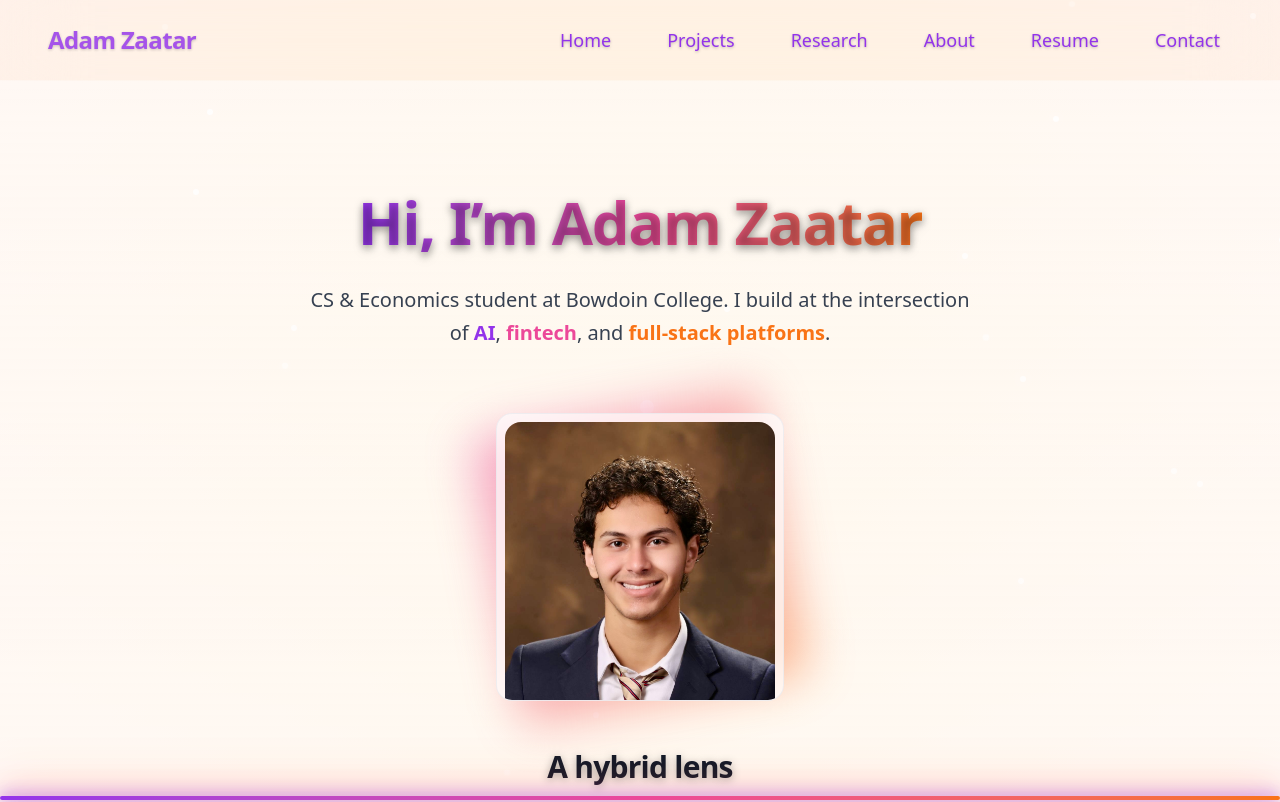
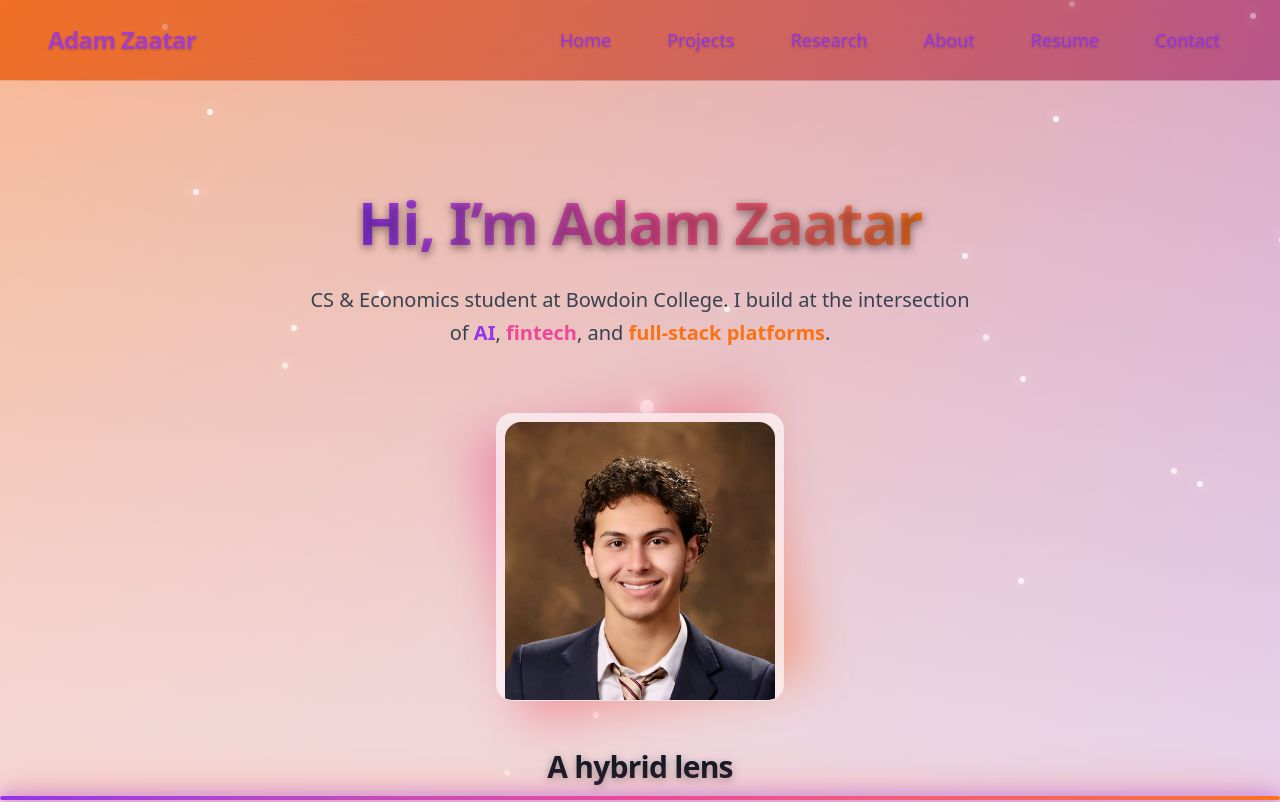
Before and after one commit to adamzatar/adam-zaatar-portfolio, a Next.js app: page / in a window 1280 px wide. Shown: the top 802 px of the page. Built offline with nearby package versions, Linux system fonts and the light colour scheme.

Commit message:
test: disable AnimatedBackground for Safari isolation

```diff
--- a/app/layout.tsx
+++ b/app/layout.tsx
@@ -1,9 +1,8 @@
+// app/layout.tsx
 import type { Metadata } from "next";
-import Script from "next/script"; // ✅ Import Script for inline instrumentation
 import "./globals.css";
 import { cn } from "@/lib/utils";
 import NavBar from "@/components/NavBar";
-// import AnimatedBackground from "@/components/AnimatedBackground"; // 🚫 Disabled for performance test
 
 export const metadata: Metadata = {
   title: "Adam Zaatar Portfolio",
@@ -17,45 +16,21 @@ export default function RootLayout({
 }) {
   return (
     <html lang="en" suppressHydrationWarning>
-      <head>
-        {/* 🔍 Safari LongTask Logger */}
-        <Script id="longtasks" strategy="beforeInteractive">
-          {`
-            (function(){
-              if (!('PerformanceObserver' in window)) return;
-              try {
-                const obs = new PerformanceObserver((list) => {
-                  for (const entry of list.getEntries()) {
-                    if (entry.duration >= 50) {
-                      console.log('[LongTask]', {
-                        name: entry.name,
-                        start: Math.round(entry.startTime),
-                        dur: Math.round(entry.duration),
-                        at: entry.attribution || [] // Safari may not expose attribution
-                      });
-                    }
-                  }
-                });
-                obs.observe({ type: 'longtask', buffered: true });
-              } catch (err) {
-                console.warn("LongTask observer failed:", err);
-              }
-            })();
-          `}
-        </Script>
-      </head>
       <body
         className={cn(
           "min-h-screen bg-bg text-text antialiased overflow-x-hidden relative"
         )}
+        style={{
+          background:
+            "linear-gradient(135deg, #9333ea, #ec4899, #f97316, #7c3aed, #1e3a8a)",
+          backgroundSize: "400% 400%",
+          animation: "gradientShift 40s ease infinite",
+        }}
       >
-        {/* Global animated background - Disabled for test */}
-        {/* <AnimatedBackground /> */}
-
-        {/* Navigation bar */}
+        {/* ✅ Navigation bar only */}
         <NavBar />
 
-        {/* Page content */}
+        {/* ✅ Page content */}
         <main className="relative z-10 pt-20">{children}</main>
       </body>
     </html>
```
